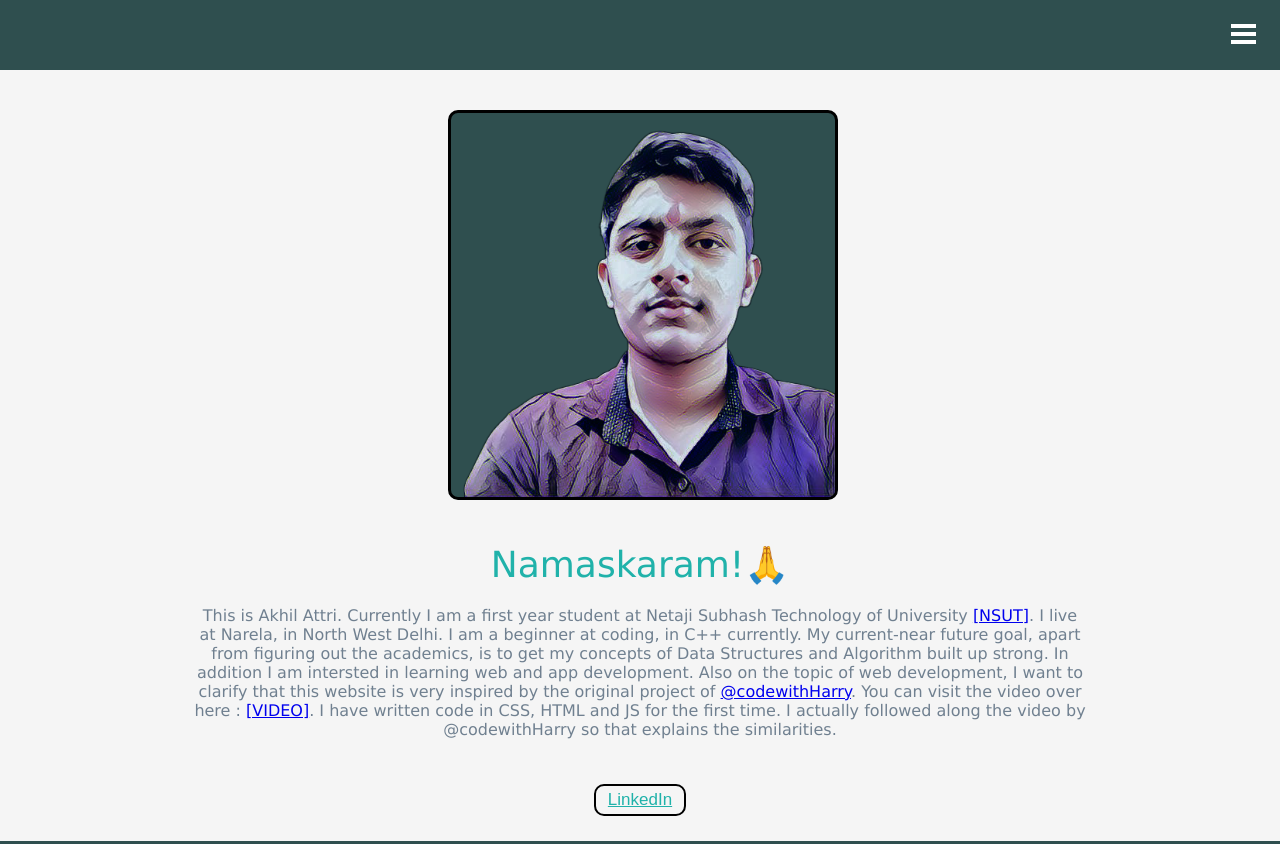
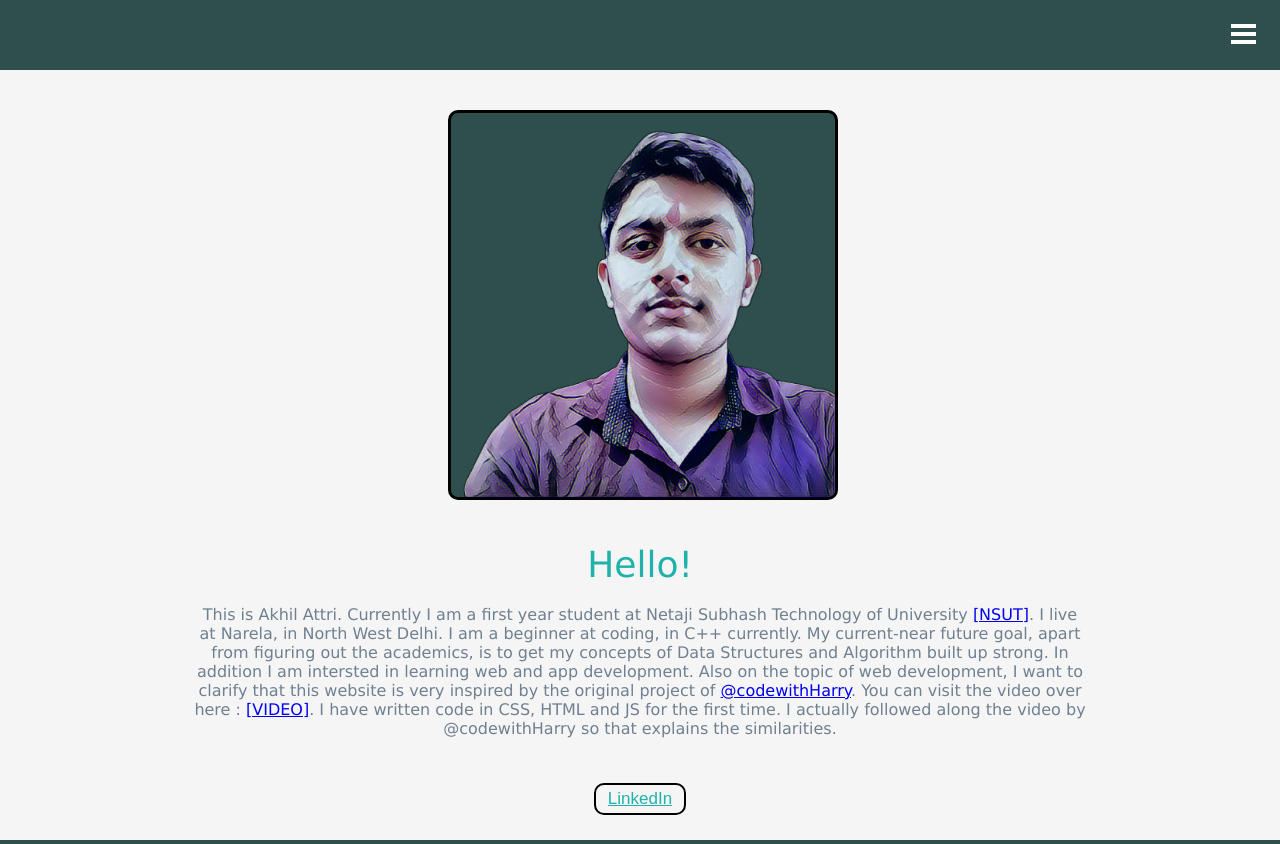
Before and after one commit to akhilattri/akhilattri, a plain HTML site: page index.html in a window 1280 px wide. Shown: the top 844 px of the page. Drawn offline with Linux system fonts and the light colour scheme.

Commit message:
Update index.html

```diff
--- a/index.html
+++ b/index.html
@@ -32,7 +32,7 @@
         <div class="box-main" id="about">
 
             <div class="firsthalf">
-                <p class="text-big">Namaskaram!🙏</p>
+                <p class="text-big">Hello!</p>
                 <p class="text-small">  This is Akhil Attri. Currently I am a first year student at Netaji Subhash Technology of University
                                         <a href=http://www.nsut.ac.in>[NSUT]</a>. I live at Narela, in North West Delhi. I am a beginner at
                                          coding, in C++ currently. My current-near future goal, apart from figuring out the academics, is to
```
